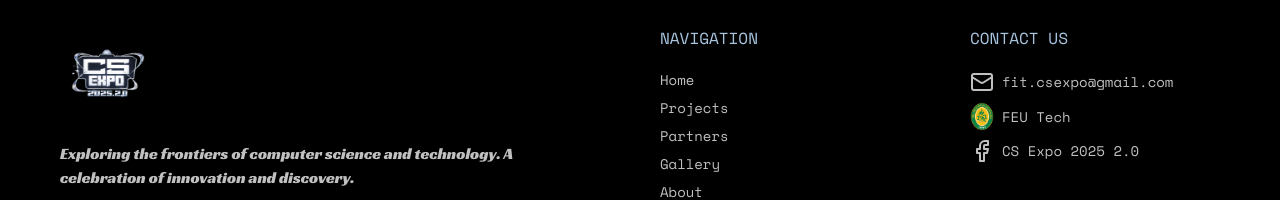
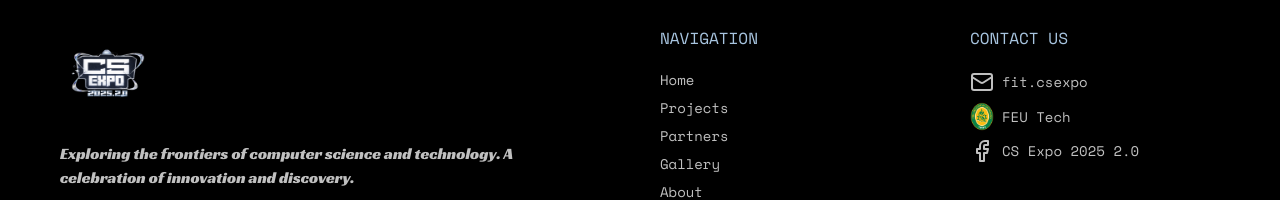
Before and after one commit to Mir-2002/cs-expo-2025-2.0, a Next.js app: page / in a window 1280 px wide. Shown: the part 3412-3612 px from the top of the page. Built offline with nearby package versions, Linux system fonts and the light colour scheme; a web font is replaced by a local one.

Commit message:
Shortened contact email to prevent footer overflow

```diff
--- a/components/Footer.tsx
+++ b/components/Footer.tsx
@@ -73,7 +73,7 @@ export default function Footer() {
                 className="flex items-center gap-2 hover:text-dark-blue transition-colors duration-150"
               >
                 <Mail size={24} />
-                fit.csexpo@gmail.com
+                fit.csexpo
               </Link>
             </li>
             <li>
```
